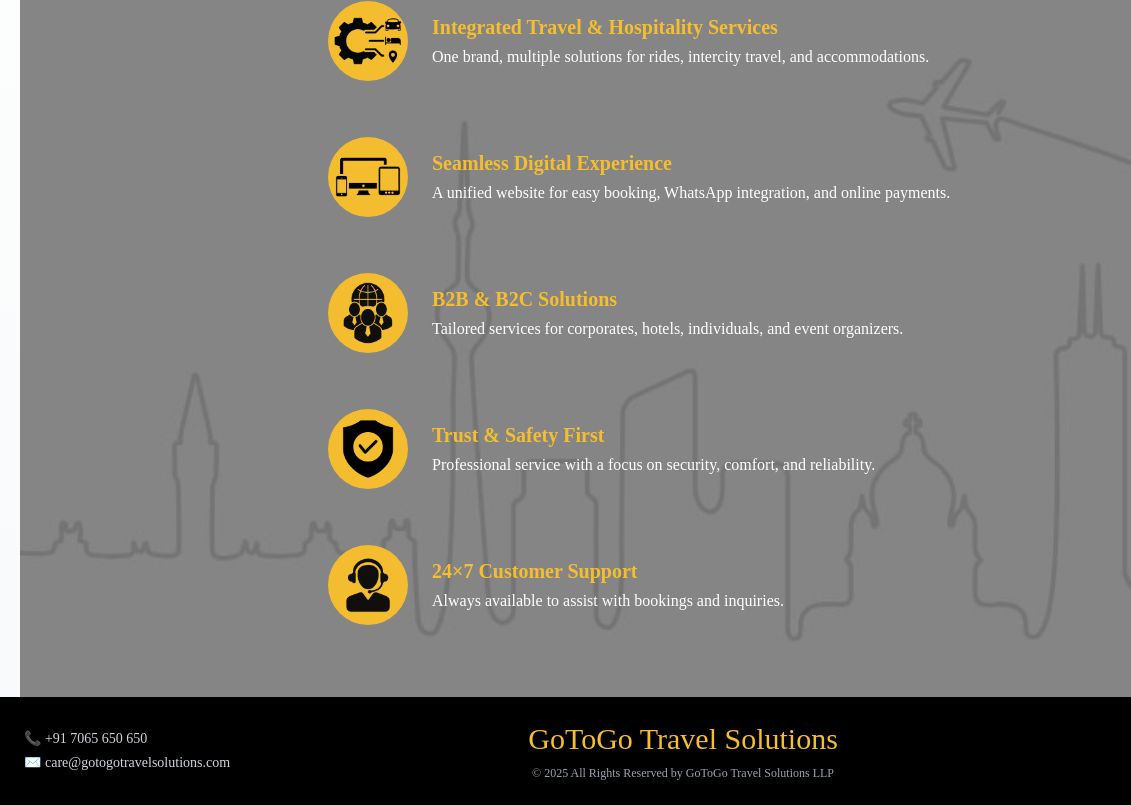
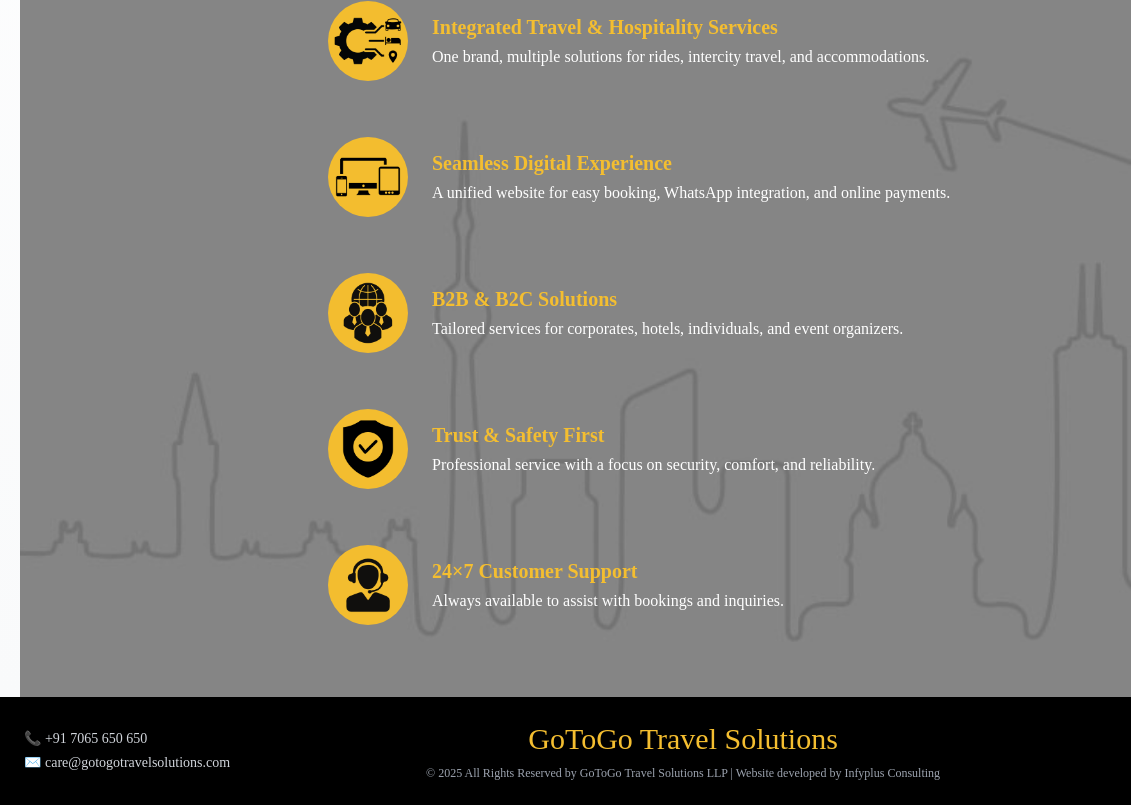
Before and after one commit to InfyplusConsulting/gotogotravelsolutions, a plain HTML site: page index.html in a window 1280 px wide. Shown: the part 5068-5873 px from the top of the page, 0-1131 px from the left. Drawn offline with nearby package versions, Linux system fonts and the light colour scheme.

Commit message:
Complete

```diff
--- a/index.html
+++ b/index.html
@@ -1088,7 +1088,7 @@
               GoToGo Travel Solutions
             </h1>
             <p class="text-xs text-gray-400 mt-2">
-              © 2025 All Rights Reserved by GoToGo Travel Solutions LLP
+              © 2025 All Rights Reserved by GoToGo Travel Solutions LLP | Website developed by Infyplus Consulting
             </p>
           </div>
 
```
Also changed, not shown: partner.html (+1 -1 lines).
